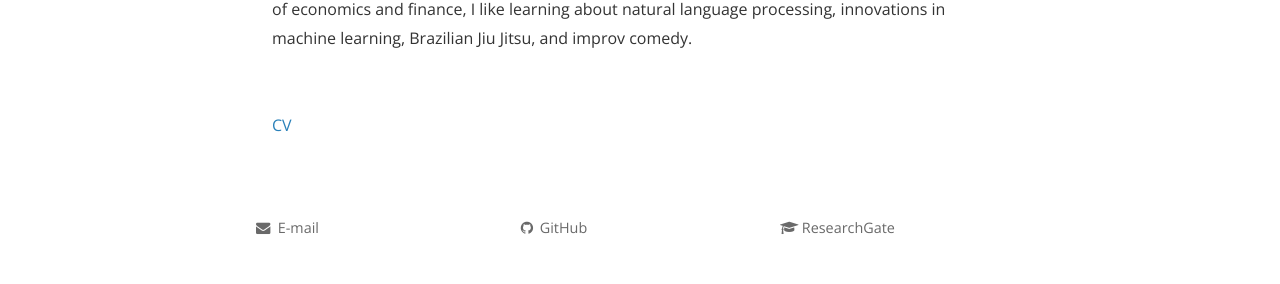
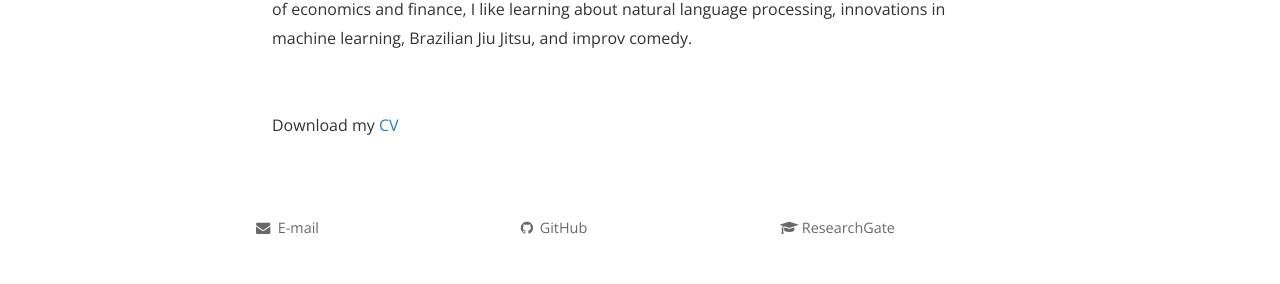
Before and after one commit to zcxy-academic/zcxy-academic.github.io, a Jekyll site: the page built from about.md, in a window 1280 px wide. Shown: the part 901-1185 px from the top of the page. Built offline with Jekyll 4.4.1, drawn with Linux system fonts in a browser that asks for light colours; nearby versions of some CDN libraries; comment, search, counter and statistics services are not loaded; a style sheet for code colours, icons or effects is not loaded.

Commit message:
Update about.md

```diff
--- a/about.md
+++ b/about.md
@@ -14,5 +14,5 @@ Since I was enrolled in the experimental class of the fourth, the best one at NE
  at the Federal Reserve Board. I also enjoy teaching and am an adjunct professor for Text Mining for Economics and Finance at the University of Maryland in the Robert H. Smith School of Business. Previously, from 2018-2022, I was a financial economist at the Federal Deposit Insurance Corporate (FDIC) where I conducted banking research and developed models to support FDIC operations. In July 2018, I finished my PhD in Economics from the Universitat Pompeu Fabra and Barcelona Graduate School of Economics. I started my academic career in mathematics, with a Bachelor's degree in Applied Mathematics from University of California, Berkeley. I spent time working alongside other central banks through an 8 month visit in Germany at the Deutsche Bundesbank and ongoing research projects with the Banco de la Rep&uacute;blica of Colombia. Previously, I did internships in the credit department of Moody's Analytics and in various investment funds. Outside of economics and finance, I like learning about natural language processing, innovations in machine learning, Brazilian Jiu Jitsu, and improv comedy.
 <br>
 <br>
-<a href="https://www.aliyundrive.com/s/vc9xkVA34si">CV</a><br>
+Download my <a href="https://www.aliyundrive.com/s/vc9xkVA34si">CV</a><br>
 <br>
```
